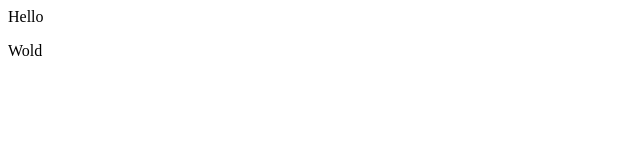
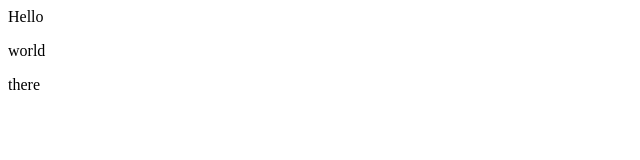
Before and after one commit to heiderdamaseno/blog, a plain HTML site: page index.html in a window 1280 px wide. Shown: the full height of the page, 0-640 px from the left. Drawn offline with Linux system fonts and the light colour scheme.

Commit message:
new lines

```diff
--- a/index.html
+++ b/index.html
@@ -1,2 +1,3 @@
 <div>Hello</div>
-<p>Wold </p>
+<p>world</p>
+<p>there </p>
```
